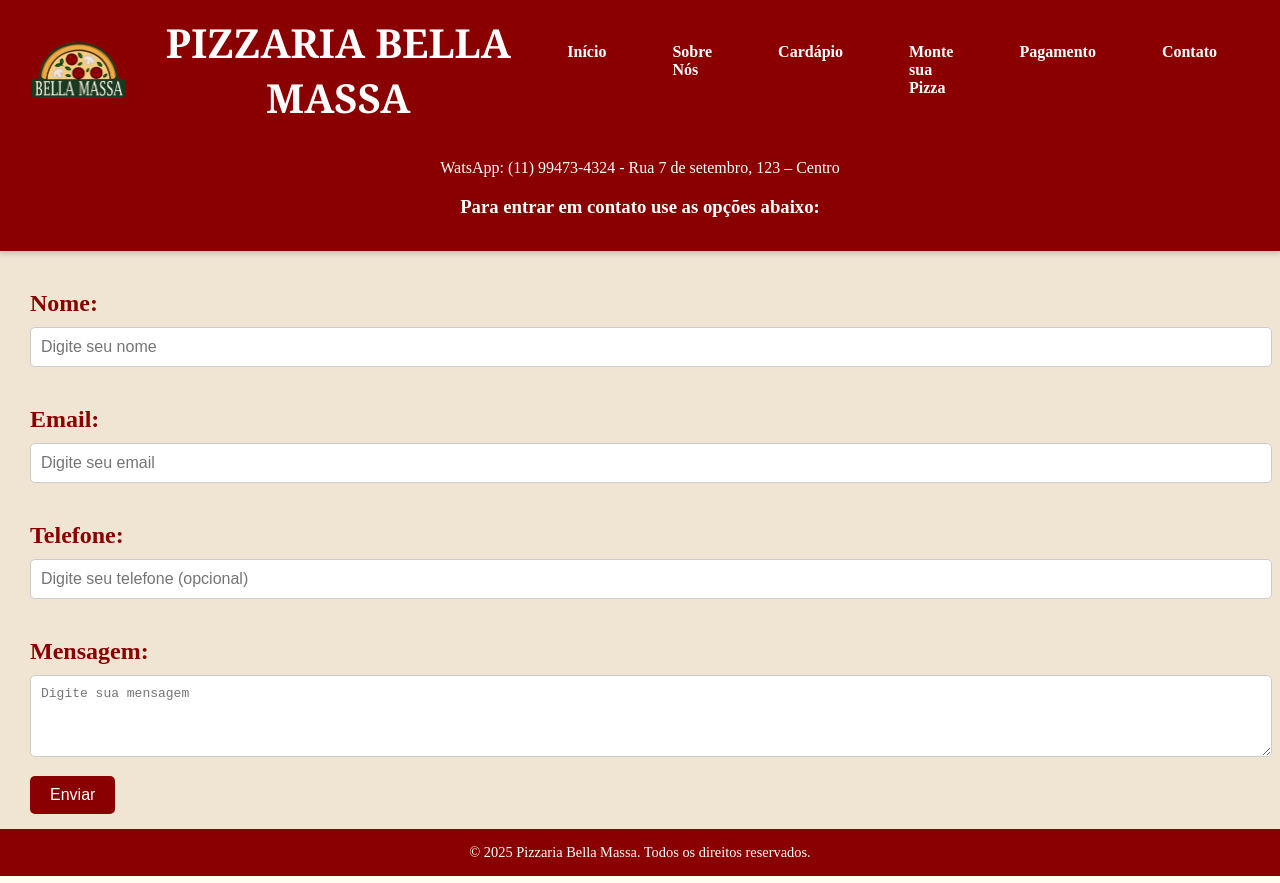
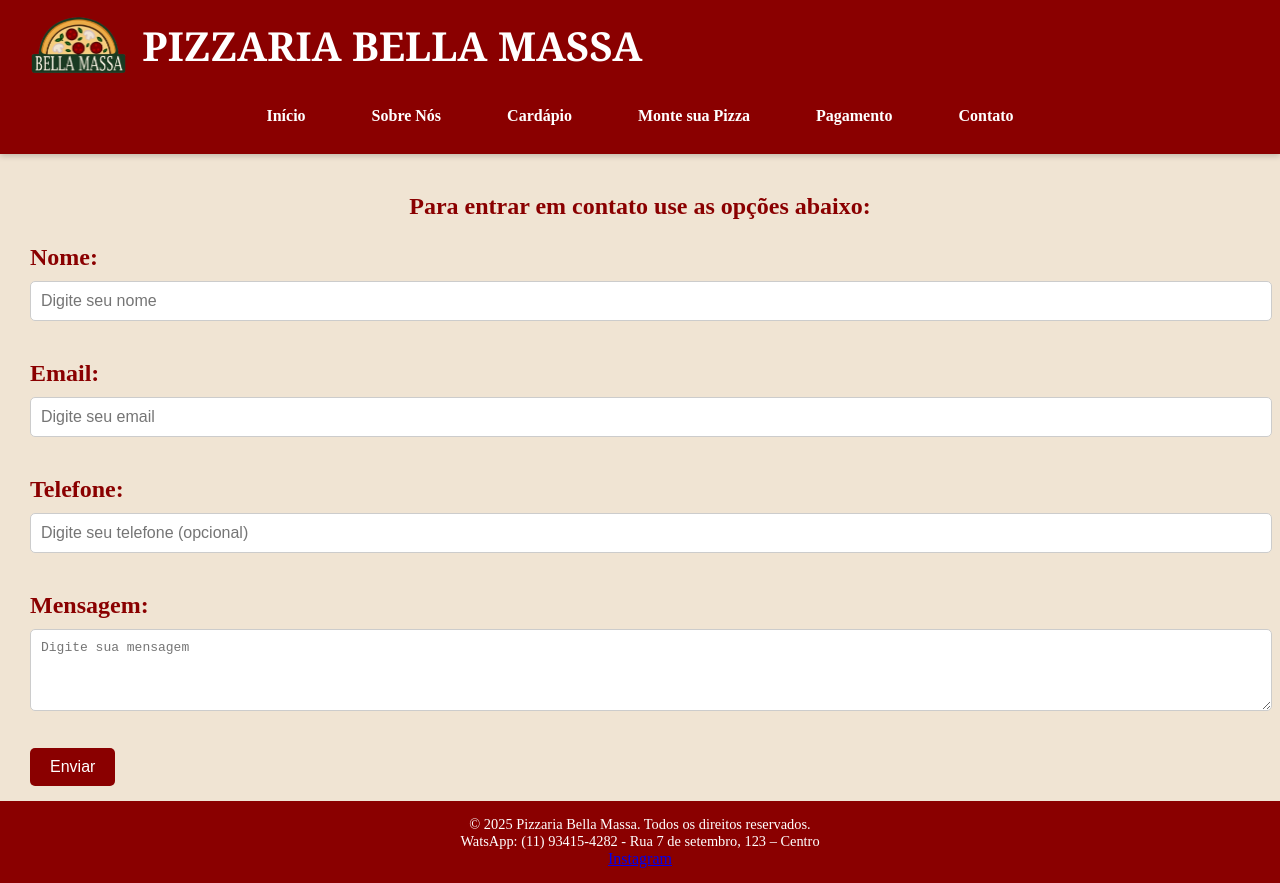
Before and after one commit to guiguix7/Pizzaria-Bella-Massa, a plain HTML site: page HTML/contato.html in a window 1280 px wide. Drawn offline with Linux system fonts and the light colour scheme.

Commit message:
Revise contato.html structure and footer details

```diff
--- a/HTML/contato.html
+++ b/HTML/contato.html
@@ -15,7 +15,6 @@
 
 <body>
     <header>
-        <div class="header">
         <div class="imagem-logo">
             <img src="../ASSETS/IMG/Antigas/Logo da Pizzaria Bell Massa (2).png" alt="Logo da Pizzaria Bella Massa">
             <h1>PIZZARIA BELLA MASSA</h1>
@@ -37,14 +36,13 @@
                 <li><a href="contato.html">Contato</a></li>
             </ul>
         </nav>
-        </div>
-        <br>
+    </header>
+    <main>
+        <div class="formulario">
+            <section class="card">
                 <div class="texto">
-            <p>WatsApp: (11) 99473-4324 - Rua 7 de setembro, 123 – Centro</p>
                     <h3>Para entrar em contato use as opções abaixo:</h3>
                 </div>
-    </header>
-    <main>
                 <h3>Nome:</h3>
                 <input type="text" id="nome" name="nome" placeholder="Digite seu nome" required>
                 <h3>Email:</h3>
@@ -54,11 +52,16 @@
                 <h3>Mensagem:</h3>
                 <textarea id="mensagem" name="mensagem" rows="4" cols="50" placeholder="Digite sua mensagem"
                     required></textarea>
+            </section>
+        </div>
         <br>
         <button type="submit">Enviar</button>
     </main>
     <footer>
-        <p>&copy; 2025 Pizzaria Bella Massa. Todos os direitos reservados.</p>
+        <p>&copy; 2025 Pizzaria Bella Massa. Todos os direitos reservados. </p>
+        <p> WatsApp: (11) 93415-4282 - Rua 7 de setembro, 123 – Centro </p>
+        <a
+            href="https://www.instagram.com/pizzaria.bella.massa_itu/?utm_source=qr&igsh=ajAxMThmYmg5Y3k3#">Instagram</a>
     </footer>
     <script src="../SCRIPT/script_contato.js"></script>
 </body>
```
Lines whose indentation alone changed are shown as unchanged.
